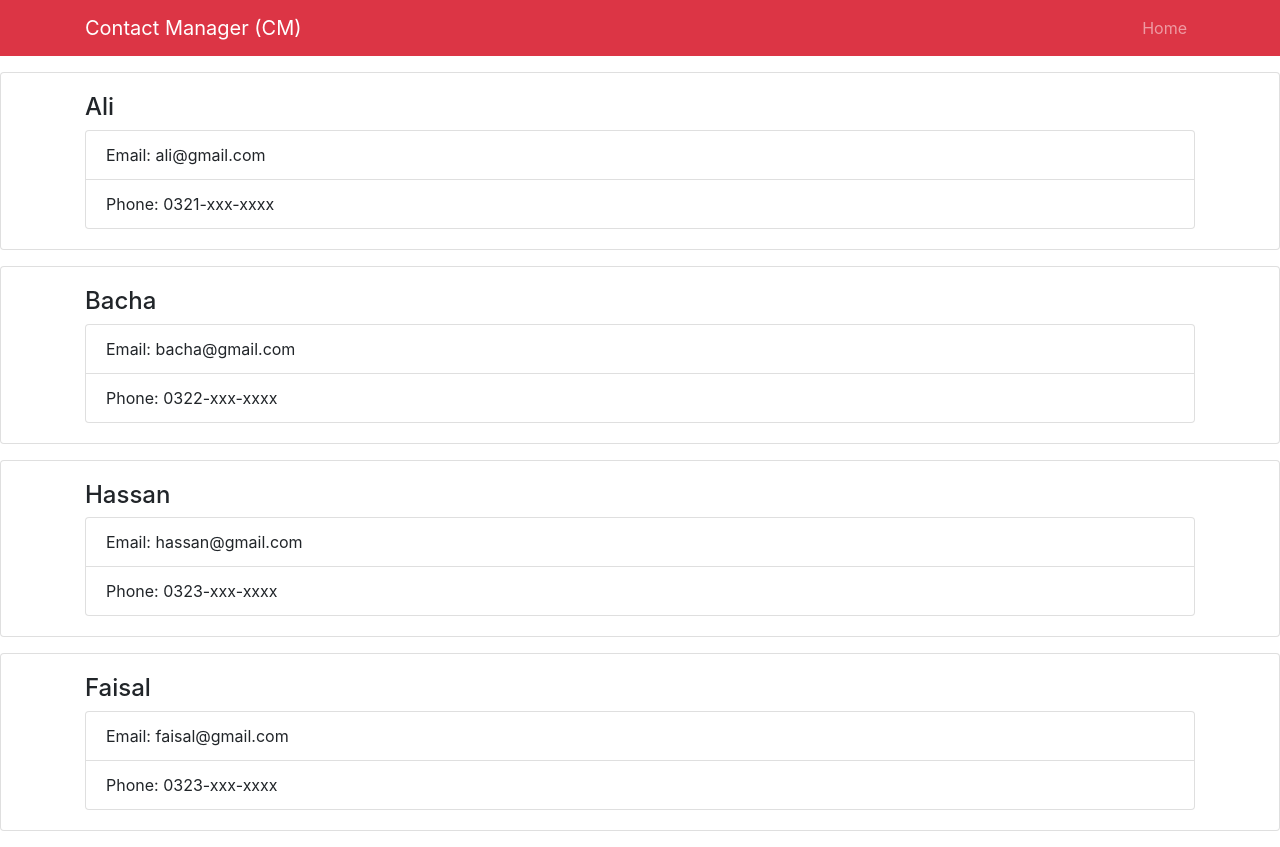
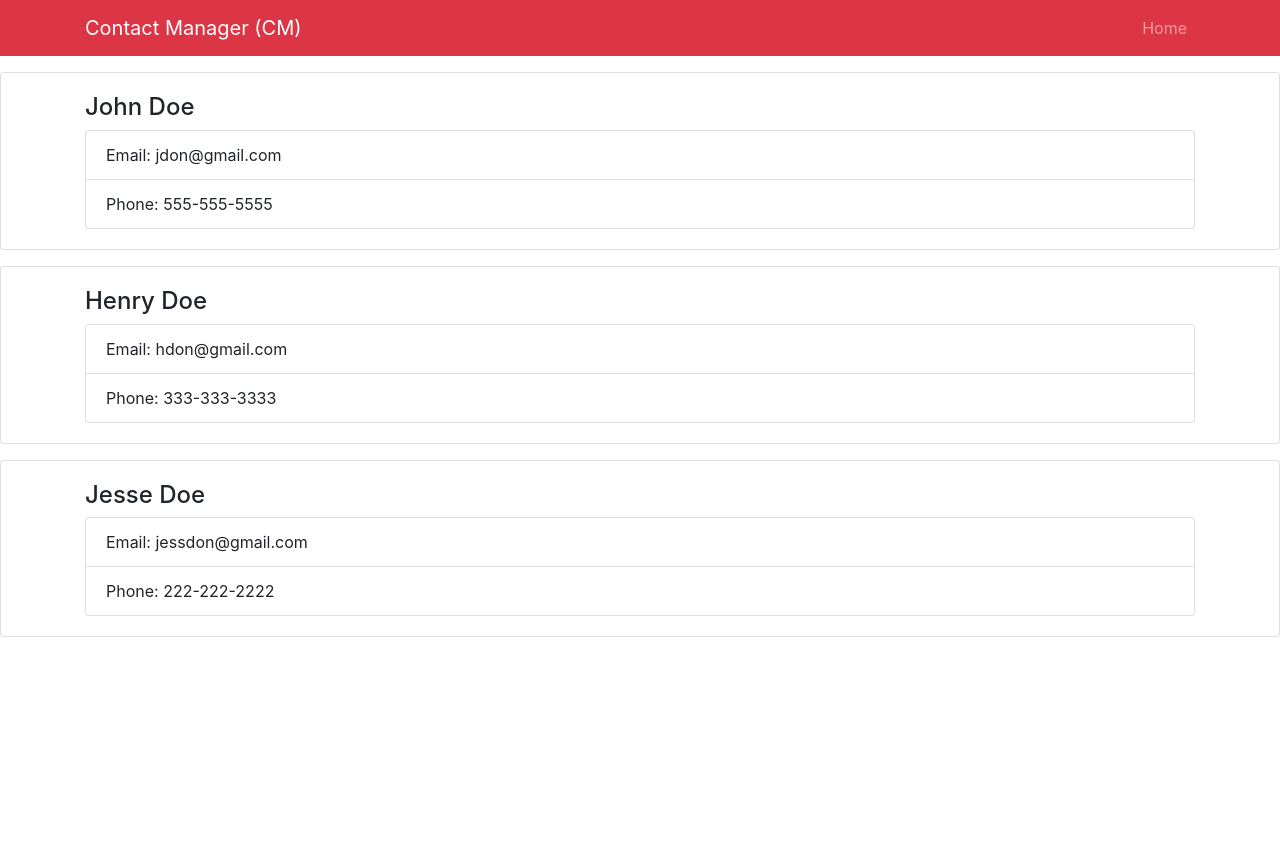
Before and after one commit to M-Ali-B/Contact-Manager, a React (Create React App) app: page / in a window 1280 px wide. After the commit the page ends 800 px from the top, so only its background shows below. Built offline with nearby package versions, Linux system fonts and the light colour scheme.

Commit message:
State with Constructor

```diff
--- a/src/App.js
+++ b/src/App.js
@@ -8,10 +8,7 @@ class App extends Component {
 
 <div>
         <Header />
-      <Contacts name="Ali" email="ali@gmail.com" phone="0321-xxx-xxxx"/>
-      <Contacts name="Bacha" email="bacha@gmail.com" phone="0322-xxx-xxxx"/>
-      <Contacts name="Hassan" email="hassan@gmail.com" phone="0323-xxx-xxxx"/>
-      <Contacts name="Faisal" email="faisal@gmail.com" phone="0323-xxx-xxxx"/>
+      <Contacts />
 </div>
     );
   }
--- /dev/null
+++ b/src/components/Contact.js
@@ -0,0 +1,31 @@
+import React, { Component } from "react";
+
+class Contact extends Component {
+  render() {
+    const { name, email, phone } = this.props;
+
+    return (
+      <div className="card card-body mb-3">
+      <div className="container">
+      <h4 >{name} </h4>
+        <ul className="list-group">
+          <li className="list-group-item">Email: {email}</li>
+          <li className="list-group-item">Phone: {phone}</li>
+        </ul>
+
+      </div>
+
+      </div>
+    );
+  }
+}
+
+// Contacts.defaultProps = {
+// name:['ali','bacha'],
+// email:['ali@','bacha@'],
+// phone:['0321','0322']
+
+// }
+
+
+export default Contact;
--- a/src/components/Contacts.js
+++ b/src/components/Contacts.js
@@ -1,31 +1,53 @@
-import React, { Component } from "react";
-
+import React, {Component} from 'react'
+import Contact from './Contact'
 class Contacts extends Component {
-  render() {
-    const { name, email, phone } = this.props;
-
-    return (
-      <div className="card card-body mb-3">
-      <div className="container">
-      <h4 >{name} </h4>
-        <ul className="list-group">
-          <li className="list-group-item">Email: {email}</li>
-          <li className="list-group-item">Phone: {phone}</li>
-        </ul>
-
-      </div>
-
-      </div>
-    );
-  }
+   constructor(){
+       super();
+       this.state={  // values of key of contacts
+           contacts:[
+{
+    id: 1,
+    name: 'John Doe',
+    email:'jdon@gmail.com',
+    phone:'555-555-5555'
+},
+{
+    id: 2,
+    name: 'Henry Doe',
+    email: 'hdon@gmail.com',
+    phone: '333-333-3333'
+},
+{
+    id: 3,
+    name: 'Jesse Doe',
+    email: 'jessdon@gmail.com',
+    phone: '222-222-2222'
 }
 
-// Contacts.defaultProps = {
-// name:['ali','bacha'],
-// email:['ali@','bacha@'],
-// phone:['0321','0322']
-
-// }
+           ]
+       };
+   }
 
 
+
+    render(){
+        const {contacts} = this.state;
+        return (
+<div>
+{contacts.map(contact=>(
+    <Contact
+    key = {contact.id}
+    name={contact.name}
+    email = {contact.email}
+    phone = {contact.phone}
+    />
+))}
+</div>
+
+        )
+    }
+
+
+}
+
 export default Contacts;
```
